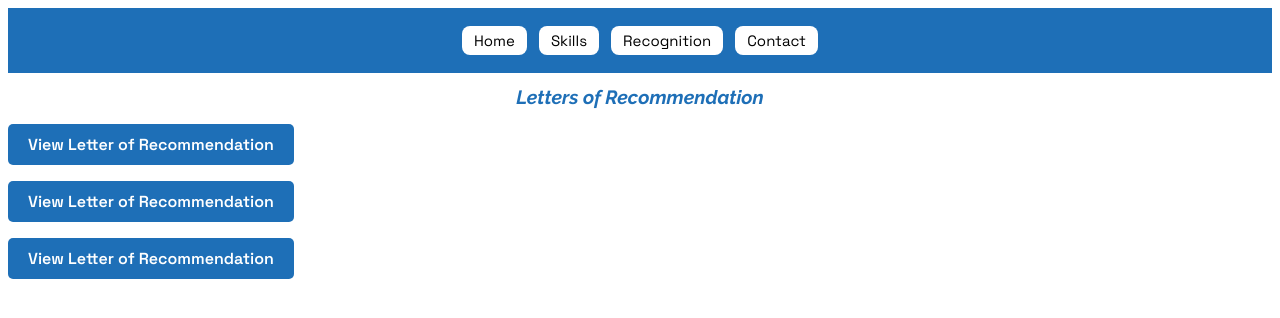
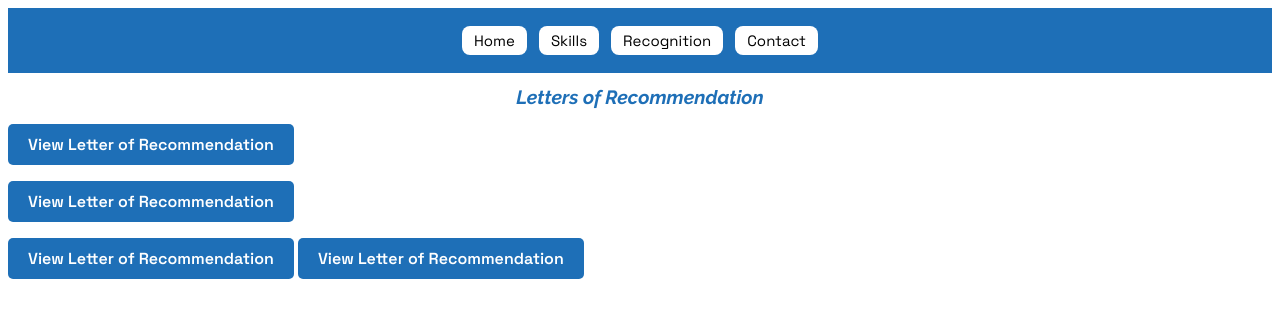
Before and after one commit to gilrivas91/grsupport, a plain HTML site: page recommendations.html in a window 1280 px wide. Drawn offline with Linux system fonts and the light colour scheme.

Commit message:
Add new letter of recommendation link
Added an additional link to a letter of recommendation.

```diff
--- a/recommendations.html
+++ b/recommendations.html
@@ -33,7 +33,7 @@
 <a href="Letter_of_Recommendation_Gilbert_Rivas.pdf" target="_blank" class="pdf-button">View Letter of Recommendation</a></p>
 
 <a href="recomendationl.pdf" target="_blank" class="pdf-button">View Letter of Recommendation</a>
-
+<a href="gilbertreference.pdf" target="_blank" class="pdf-button">View Letter of Recommendation</a>
 </body>
 
 </html>
```
